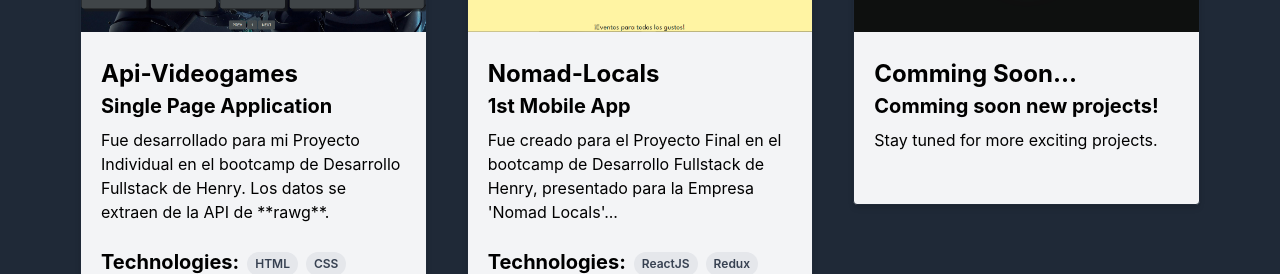
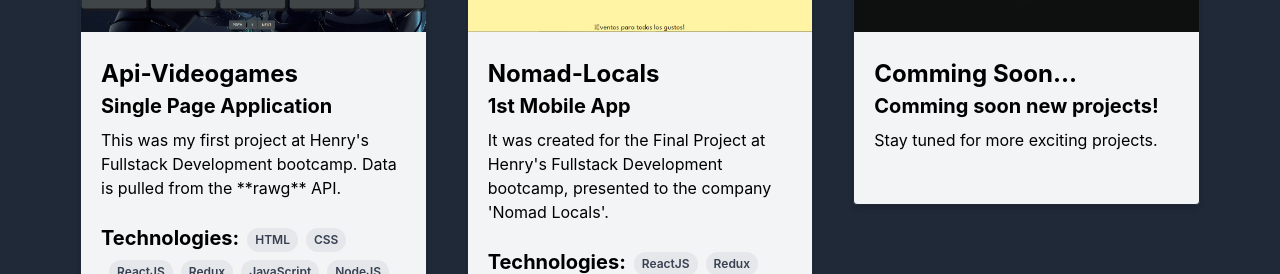
Before and after one commit to Danogomez/Portfolio, a React (Vite) app: page / in a window 1280 px wide. Shown: the part 2380-2654 px from the top of the page. Built offline with nearby package versions, Linux system fonts and the light colour scheme.

Commit message:
letra black

```diff
--- a/src/Components/Certificates.jsx
+++ b/src/Components/Certificates.jsx
@@ -22,7 +22,7 @@ export const Certificates = () => {
           <CertificateCard
           title="Full Stack Developer"
           image="/certifHenry.PNG"
-          link="https://example.com/certificate1"
+          link="https://drive.google.com/file/d/1od-ZkV9B0begQauL_quoT0foDYWOnlRb/view?usp=drivesdk"
           />
         </div>
         <div className='card-skills' >
--- a/src/Components/Projects.jsx
+++ b/src/Components/Projects.jsx
@@ -47,7 +47,7 @@ export const Projects = () => {
   <ProjectCard
     title="Api-Videogames"
     subtitle="Single Page Application"
-    description="Fue desarrollado para mi Proyecto Individual en el bootcamp de Desarrollo Fullstack de Henry. Los datos se extraen de la API de **rawg**."
+    description="This was my first project at Henry's Fullstack Development bootcamp. Data is pulled from the **rawg** API."
     image="/pi.PNG"
     technologies={['HTML', 'CSS', "ReactJS", "Redux", "JavaScript", "NodeJS" , "PostgreSQL"]}
     githubLink="https://github.com/Danogomez/DeployPi"
@@ -58,7 +58,7 @@ export const Projects = () => {
     <ProjectCard
       title="Nomad-Locals"
       subtitle="1st Mobile App"
-      description="Fue creado para el Proyecto Final en el bootcamp de Desarrollo Fullstack de Henry, presentado para la Empresa 'Nomad Locals'..."
+      description="It was created for the Final Project at Henry's Fullstack Development bootcamp, presented to the company 'Nomad Locals'."
       image="/nomad.PNG"
       technologies={['ReactJS','Redux','TailwindCss', 'Javascript','PostgreSQL', 'NodeJs', 'Express', 'Sequelize']}
       githubLink="https://github.com/NomadLocals/servidor"
```
